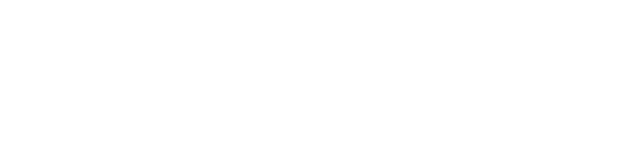
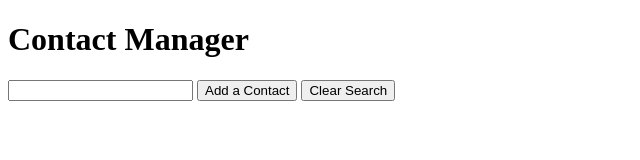
Before and after one commit to fugu-chop/contact_manager_app, a website with bundled scripts: page public/index.html in a window 1280 px wide. Shown: the whole page, without its empty margins (0-640 px from the left). Built offline with nearby package versions, Linux system fonts and the light colour scheme.

Commit message:
feat: mock up search bar view component

```diff
--- a/public/index.html
+++ b/public/index.html
@@ -10,6 +10,19 @@
   </head>
 
   <body>
+    <header>
+      <h1>Contact Manager</h1>
+    </header>
+    <div id="search-bar">
+      <!-- Move this to a view component -->
+      <input type="text">
+      <button type="submit">Add a Contact</button>
+      <button type="submit">Clear Search</button>
+    </div>
+    <!-- Can/Should I put the entire thing into a component? -->
+    <div id="contact-container">
+
+    </div>
   </body>
   <script type="module" src="/javascripts/controller.js"></script>
 
```
Also changed, not shown: public/javascripts/views/searchBar.js (added, +7 -0 lines), public/javascripts/controller.js (line endings or trailing spaces).
